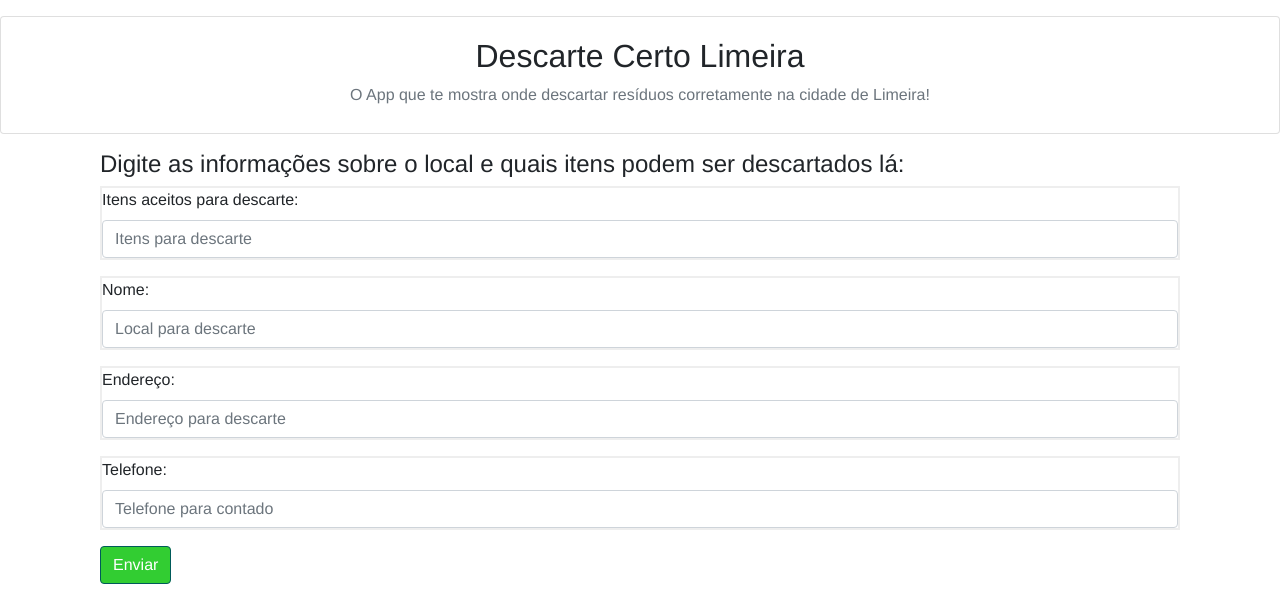
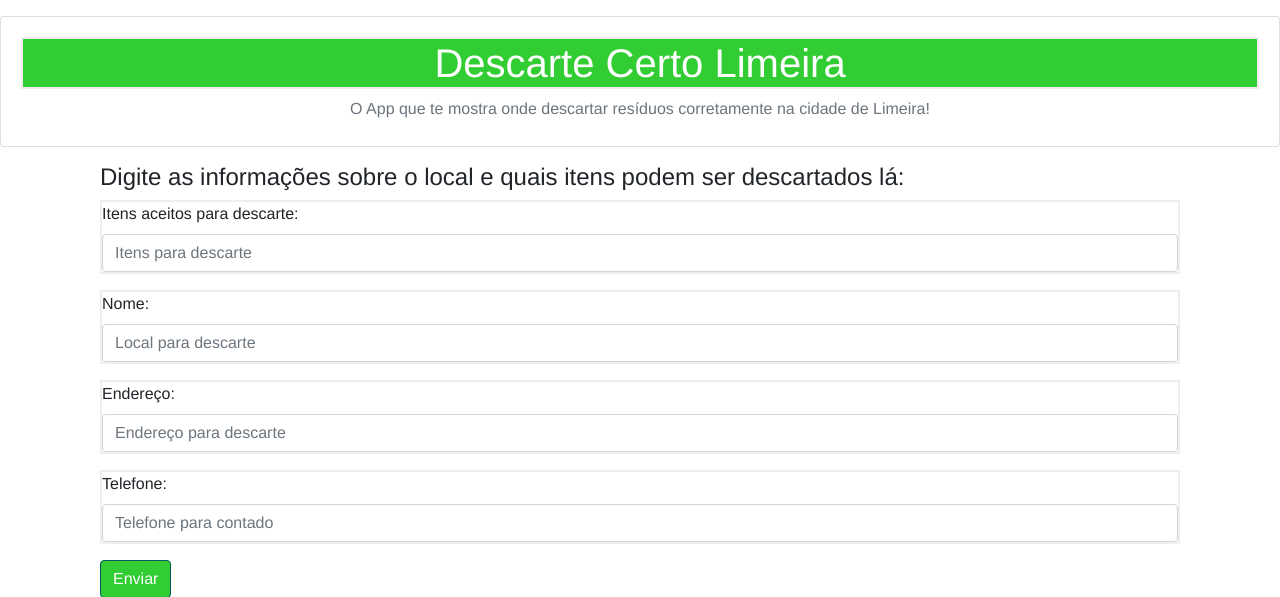
Before and after one commit to Cleitonklem/ProjetoIntegrador, a Flask app: page /cadastrar in a window 1280 px wide. Shown: the part 56-653 px from the top of the page. Run offline with Flask 3, Linux system fonts and the light colour scheme; some libraries are stand-ins or nearby versions.

Commit message:
atualização

```diff
--- a/templates/base.html
+++ b/templates/base.html
@@ -41,7 +41,7 @@
 
     <p><div class="card text-center">
         <div class="card-body">
-            <h2 class="card-title"> Descarte Certo Limeira </h2>
+            <h1 class="card-title"> Descarte Certo Limeira </h1>
             <p><h6 class="card-subtitle mb-2 text-muted">O App que te mostra onde descartar resíduos corretamente na cidade de Limeira!</h6>
         </div>
     </div></p>
```
